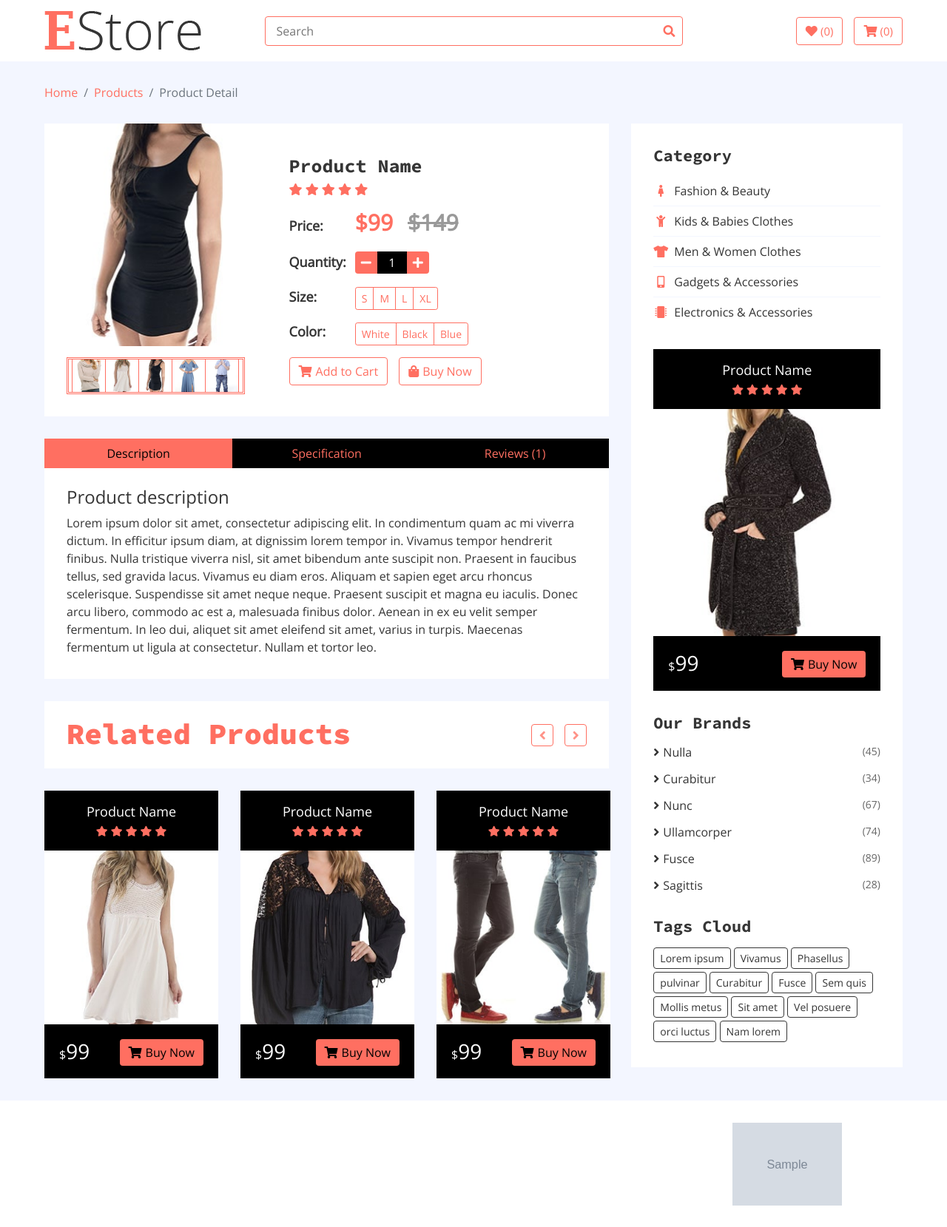
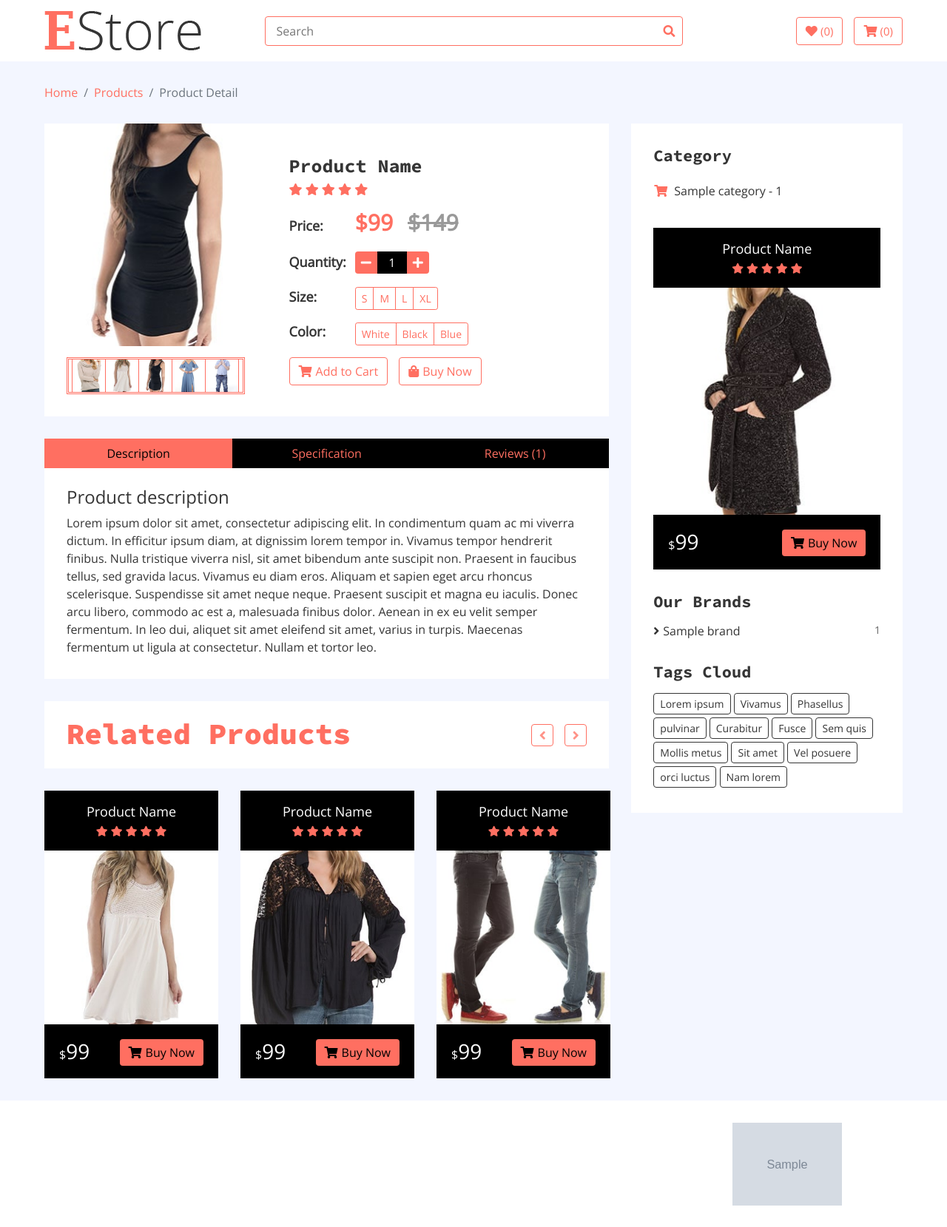
Before and after one commit to nabin-01/Ecommerce, a Django app: a page that uses home/templates/product-detail.html in a window 1280 px wide. Shown: the part 64-1723 px from the top of the page at 74% size. Run offline with Django 3.2, Linux system fonts and the light colour scheme; tables that the repository leaves empty hold one stand-in row (values such as "Sample post"); grey boxes marked "Sample" are stand-in pictures; some libraries are stand-ins or nearby versions.

Commit message:
third commit

```diff
--- a/home/models.py
+++ b/home/models.py
@@ -55,6 +55,7 @@ class Item(models.Model):
     status = models.CharField(choices=STATUS, max_length=200)
     slug = models.CharField(max_length=100, unique=True)
     category = models.ForeignKey(Category, on_delete=models.CASCADE)
+    brand = models.ForeignKey(Brand, on_delete=models.CASCADE, null=True)
 
     def __str__(self):
         return self.title
--- a/home/templates/product-detail.html
+++ b/home/templates/product-detail.html
@@ -317,21 +317,11 @@
                             <h2 class="title">Category</h2>
                             <nav class="navbar bg-light">
                                 <ul class="navbar-nav">
+                                    {% for cat in cat_count %}
                                     <li class="nav-item">
-                                        <a class="nav-link" href="#"><i class="fa fa-female"></i>Fashion & Beauty</a>
+                                        <a class="nav-link" href="#"><i class="fa fa-shopping-cart"></i>{{ cat.name }} - {{ cat.cat_count }}</a>
                                     </li>
-                                    <li class="nav-item">
-                                        <a class="nav-link" href="#"><i class="fa fa-child"></i>Kids & Babies Clothes</a>
-                                    </li>
-                                    <li class="nav-item">
-                                        <a class="nav-link" href="#"><i class="fa fa-tshirt"></i>Men & Women Clothes</a>
-                                    </li>
-                                    <li class="nav-item">
-                                        <a class="nav-link" href="#"><i class="fa fa-mobile-alt"></i>Gadgets & Accessories</a>
-                                    </li>
-                                    <li class="nav-item">
-                                        <a class="nav-link" href="#"><i class="fa fa-microchip"></i>Electronics & Accessories</a>
-                                    </li>
+                                    {% endfor %}
                                 </ul>
                             </nav>
                         </div>
@@ -422,12 +412,9 @@
                         <div class="sidebar-widget brands">
                             <h2 class="title">Our Brands</h2>
                             <ul>
-                                <li><a href="#">Nulla </a><span>(45)</span></li>
-                                <li><a href="#">Curabitur </a><span>(34)</span></li>
-                                <li><a href="#">Nunc </a><span>(67)</span></li>
-                                <li><a href="#">Ullamcorper</a><span>(74)</span></li>
-                                <li><a href="#">Fusce </a><span>(89)</span></li>
-                                <li><a href="#">Sagittis</a><span>(28)</span></li>
+                                {% for brand in count %}
+                                <li><a href="#">{{ brand.name }} </a><span>{{ brand.count }}</span></li>
+                                {% endfor %}
                             </ul>
                         </div>
 
--- a/home/views.py
+++ b/home/views.py
@@ -30,6 +30,19 @@ class ItemDetailView(BaseView):
     # dynamic ids are used for making dynamic - slug is used here
     def get(self, request, slug):
         self.views['item_detail'] = Item.objects.filter(slug=slug)
+        self.views['brand'] = Brand.objects.filter(status='active')
+        self.views['count'] = []
+        for i in self.views['brand']:
+            count_aria = Item.objects.filter(brand=i.id).count()
+            d = {'name': i.name, 'count': count_aria}
+            self.views['count'].append(d)
+
+        self.views['count_cat'] = Category.objects.filter(status='active')
+        self.views['cat_count'] = []
+        for i in self.views['count_cat']:
+            count_aria = Item.objects.filter(category=i.id).count()
+            e = {'name': i.name, 'image': i.image, 'cat_count': count_aria}
+            self.views['cat_count'].append(e)
         cat = Item.objects.get(slug=slug).category_id
         self.views['catitems'] = Item.objects.filter(category=cat)
         return render(request, 'product-detail.html', self.views)
```
Also changed, not shown: home/templates/index.html (+4 -4 lines).
